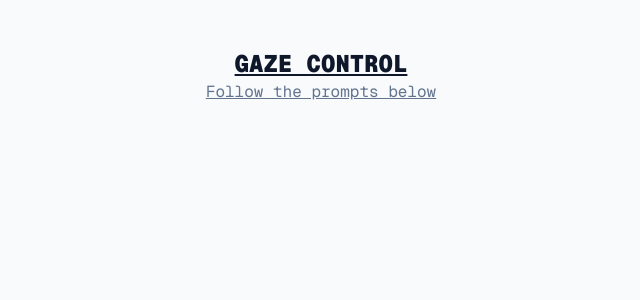
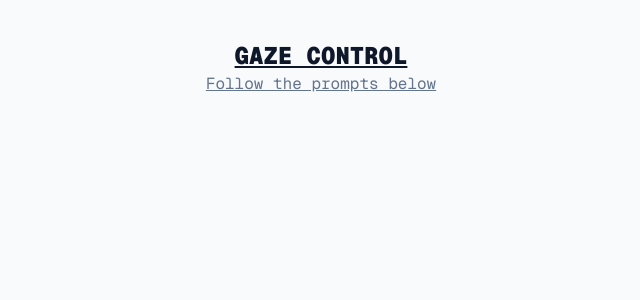
Before and after one commit to Jaxter1604/eye-gazer, a Next.js app: page / in a window 1280 px wide. Shown: the top 300 px of the page, without its empty margins (319-959 px from the left). Built offline with nearby package versions, Linux system fonts and the light colour scheme.

Commit message:
changes button sizes

```diff
--- a/src/app/page.tsx
+++ b/src/app/page.tsx
@@ -112,7 +112,7 @@
   };
 
   return (
-    <div className="flex flex-col items-center justify-start min-h-screen bg-slate-50 p-6 pt-12 font-mono">
+    <div className="flex flex-col items-center justify-start min-h-screen bg-slate-50 p-6 pt-10 font-mono">
       {/* Activate gaze control */}
       <Script
         src="https://webgazer.cs.brown.edu/webgazer.js"
```
